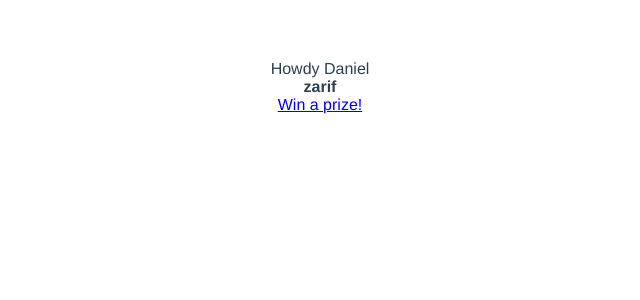
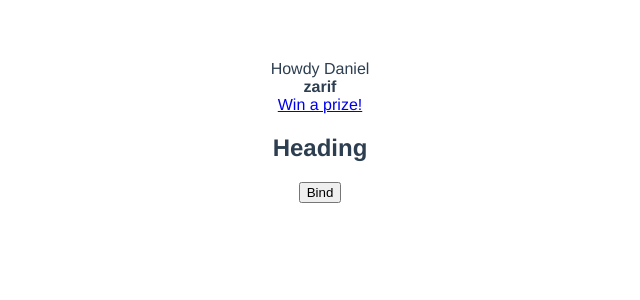
Before and after one commit to zarifpour/vue-practice, a Vue app in the folder hello-world/: page / in a window 1280 px wide. Shown: the top 300 px of the page, without its empty margins (320-960 px from the left). Built offline with nearby package versions, Linux system fonts and the light colour scheme.

Commit message:
Binding to Attributes

```diff
--- a/hello-world/src/App.vue
+++ b/hello-world/src/App.vue
@@ -2,6 +2,8 @@
   <div>{{ greet }} {{ name }}</div>
   <div v-html="username"></div>
   <div v-html="hack"></div>
+  <h2 v-bind:id="headingId">Heading</h2>
+  <button v-bind:disabled="isDisabled">Bind</button>
 </template>
 
 <script>
@@ -13,6 +15,8 @@
       name: "Daniel",
       username: "<b>zarif</b>",
       hack: `<a href="#" onclick="alert('You have been hacked!')">Win a prize!</a>`,
+      headingId: "heading",
+      isDisabled: false,
     };
   },
 };
```
